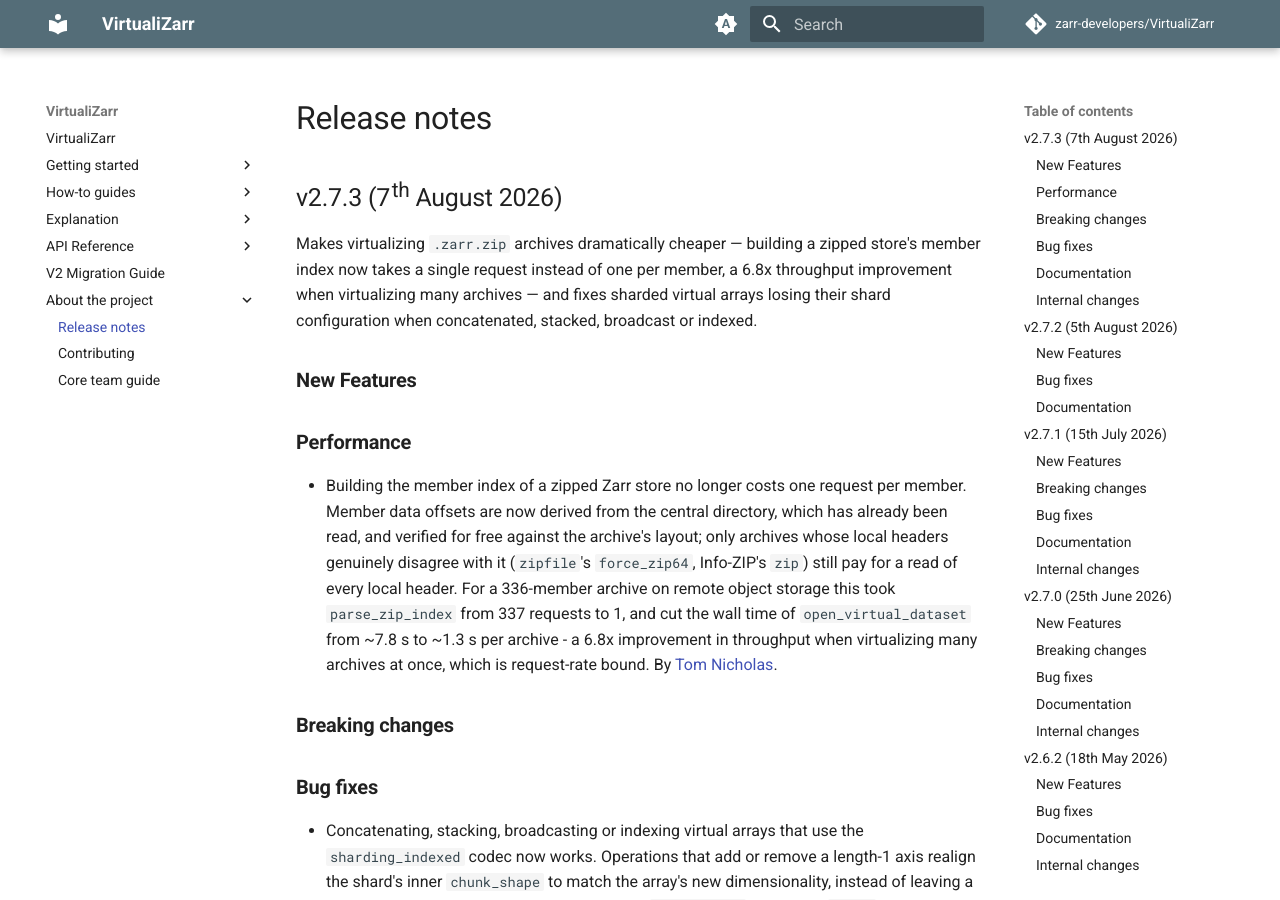
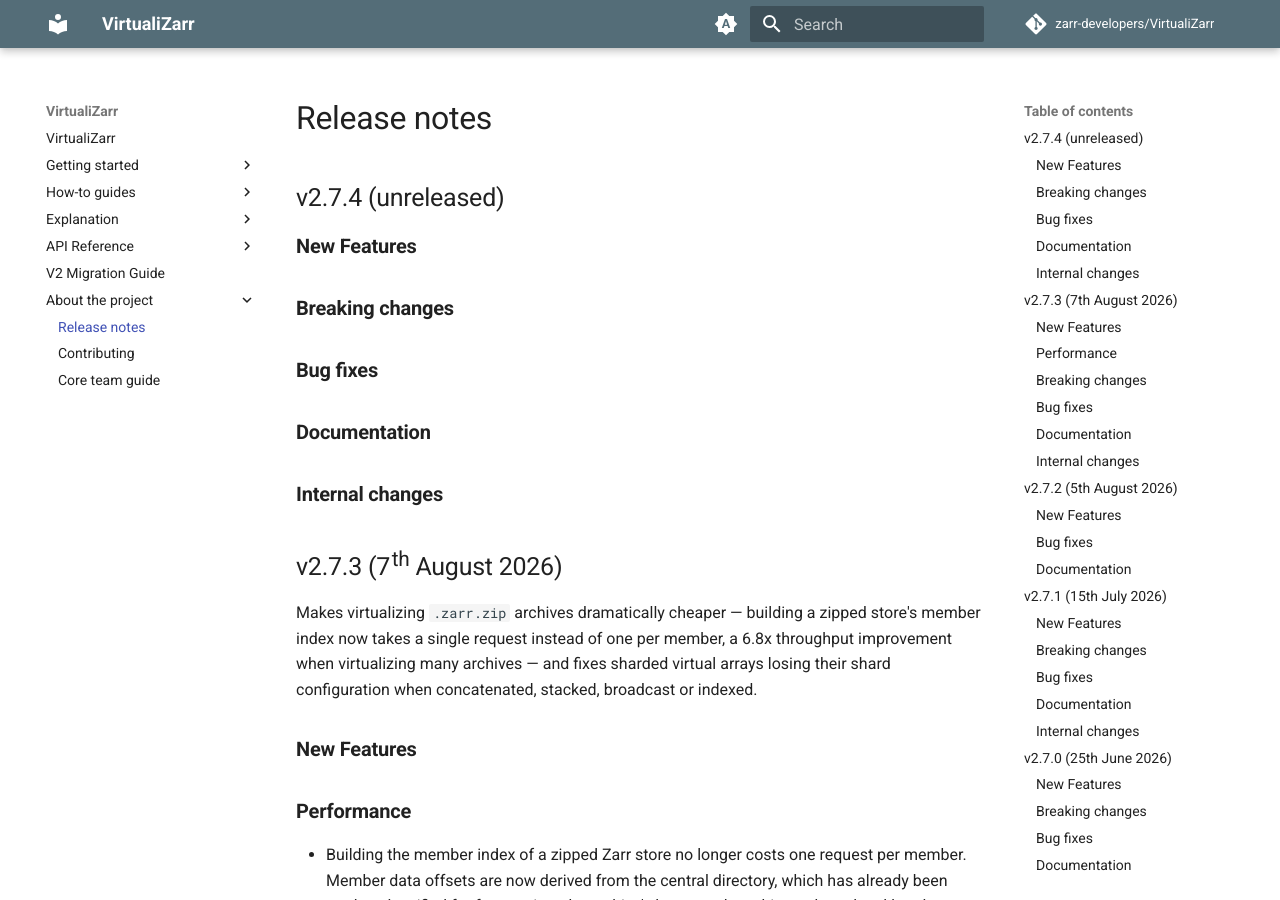
Before and after one commit to zarr-developers/VirtualiZarr, an MkDocs documentation site: the page built from docs/about/releases.md, in a window 1280 px wide and 900 px high. Built offline with MkDocs 1.6.1 and Material for MkDocs 9.7.7, drawn with Linux system fonts in a browser that asks for light colours; comment, search, counter and statistics services are not loaded; the version menu is left out.

Commit message:
Add empty release notes for v2.7.4 (#1082)
Add a section for upcoming release v2.7.4 with placeholders for new features, breaking changes, bug fixes, documentation, and internal changes.

```diff
--- a/docs/about/releases.md
+++ b/docs/about/releases.md
@@ -1,4 +1,16 @@
 # Release notes
+
+## v2.7.4 (unreleased)
+
+### New Features
+
+### Breaking changes
+
+### Bug fixes
+
+### Documentation
+
+### Internal changes
 
 ## v2.7.3 (7th August 2026)
 
```
